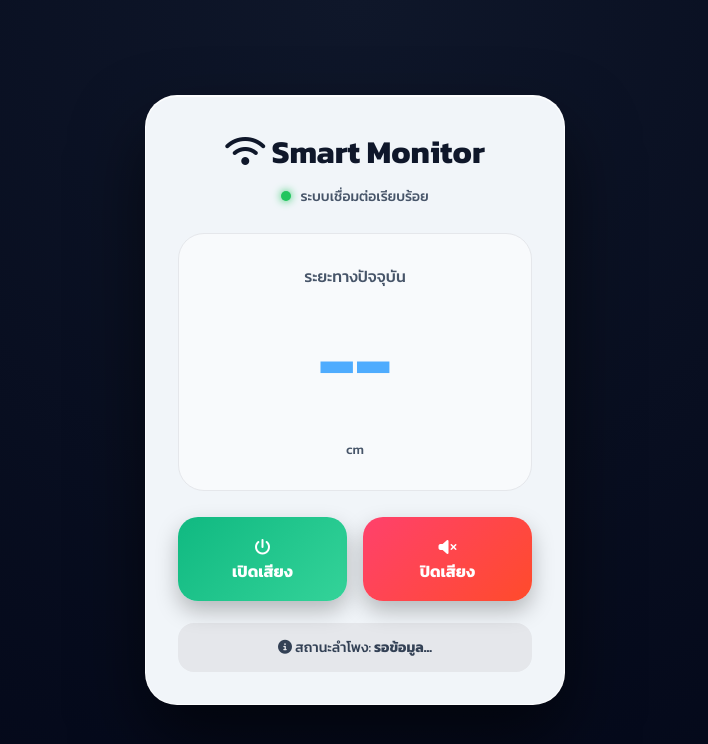
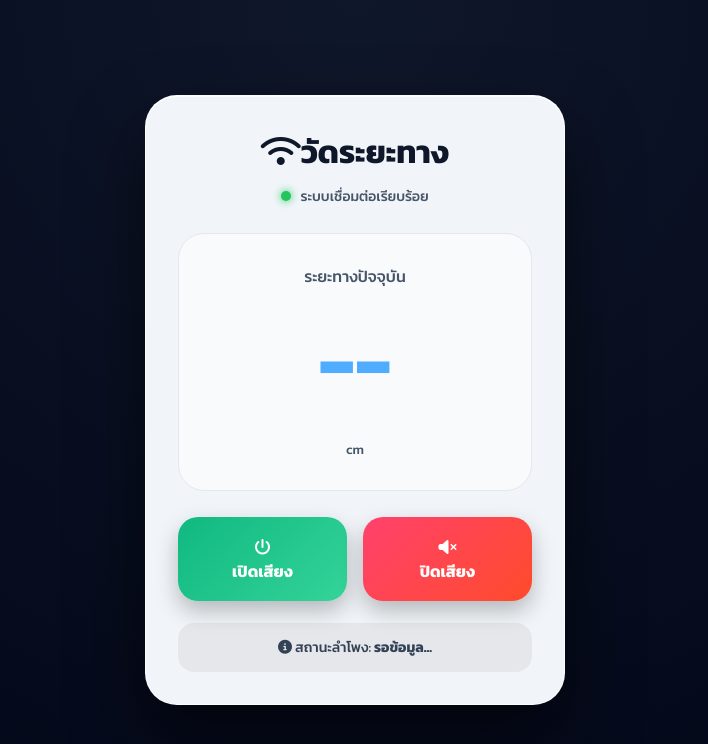
Before and after one commit to 68319090010-sketch/iot-monitor, a plain HTML site: page index.html in a window 1280 px wide. Shown: the whole page, without its empty margins (285-993 px from the left). Drawn offline with Linux system fonts and the light colour scheme; no server answers.

Commit message:
Update index.html

```diff
--- a/index.html
+++ b/index.html
@@ -169,7 +169,7 @@ button:active{
 
 <div class="container">
   <div class="header">
-    <h1><i class="fa-solid fa-wifi"></i> Smart Monitor</h1>
+    <h1><i class="fa-solid fa-wifi"></i>วัดระยะทาง</h1>
     <div class="status">
       <span class="dot"></span> ระบบเชื่อมต่อเรียบร้อย
     </div>
```
